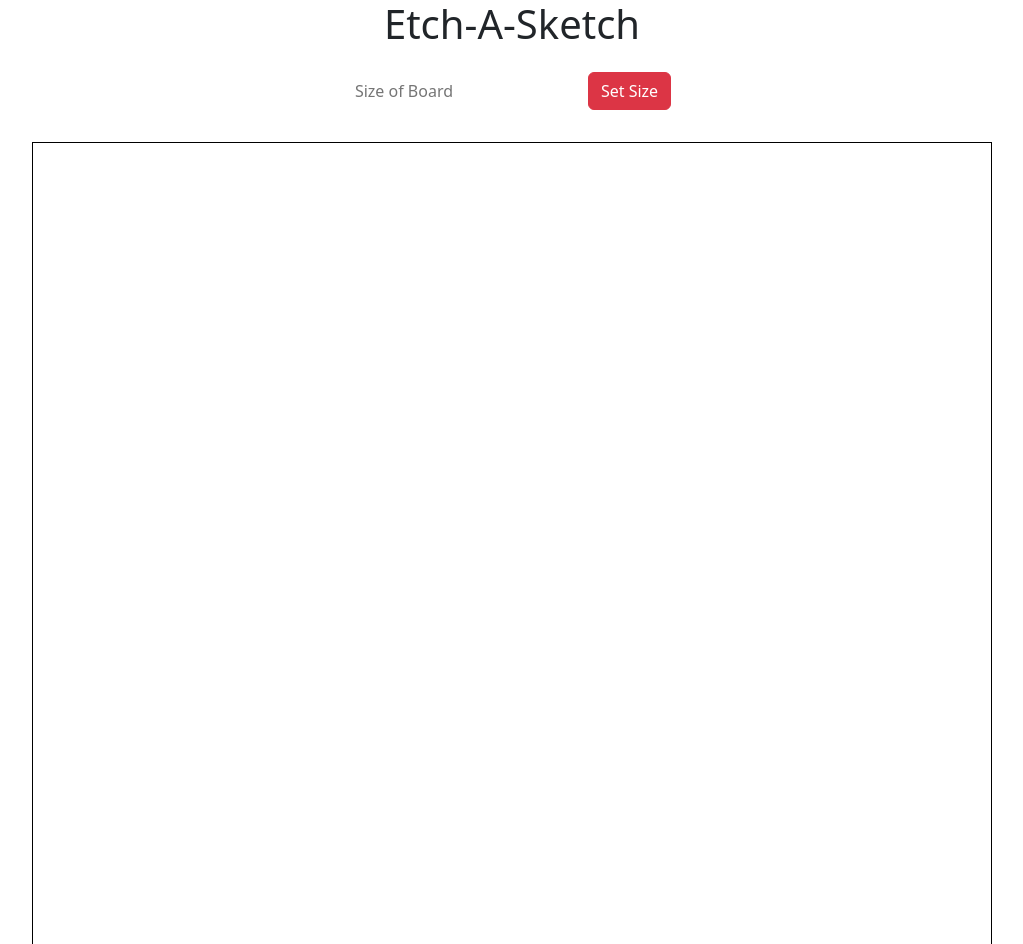
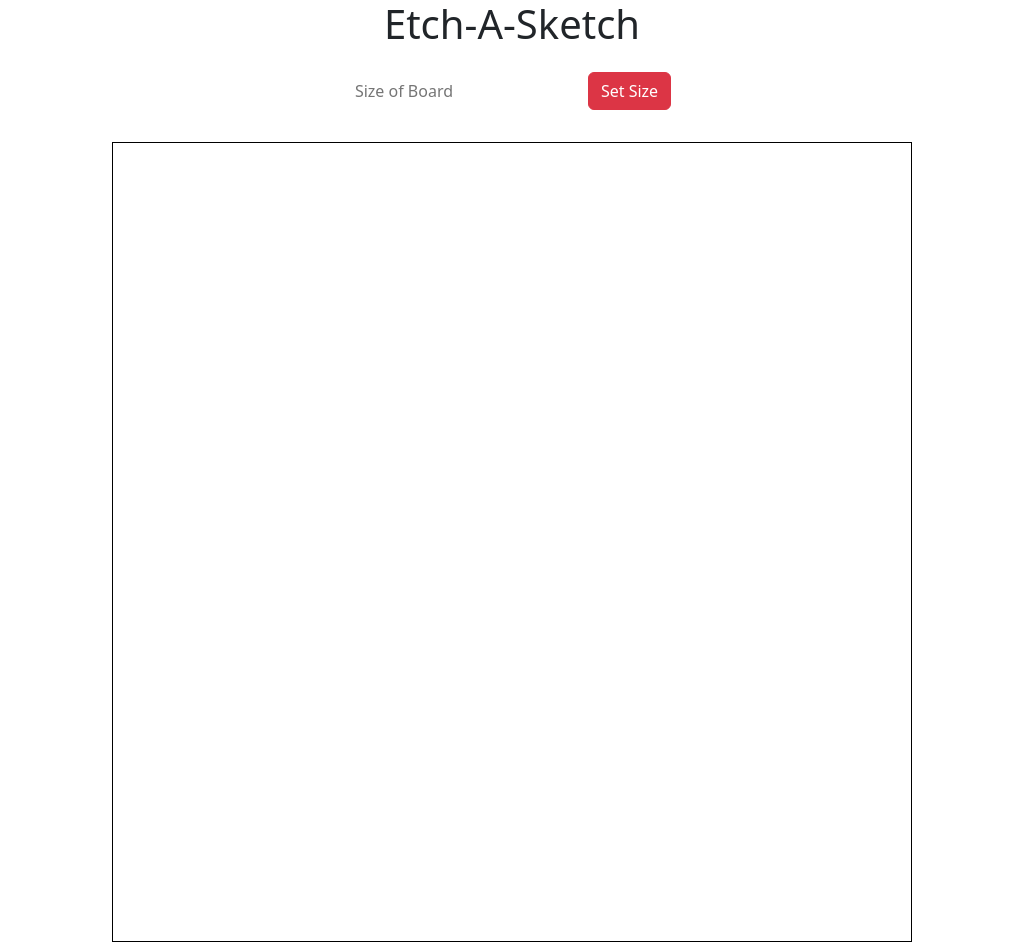
Before and after one commit to jakesturges/Etch-a-Sketch, a plain HTML site: page index.html in a window 1280 px wide. Shown: the top 944 px of the page, without its empty margins (128-1151 px from the left). Drawn offline with nearby package versions, Linux system fonts and the light colour scheme.

Commit message:
updating responsiveness

```diff
--- a/style.css
+++ b/style.css
@@ -13,8 +13,8 @@ body {
 }
 
 .board {
-    width: 960px;
-    height: 960px;
+    width: 50rem;
+    height: 50rem;
     display: grid;
 }
 
```
